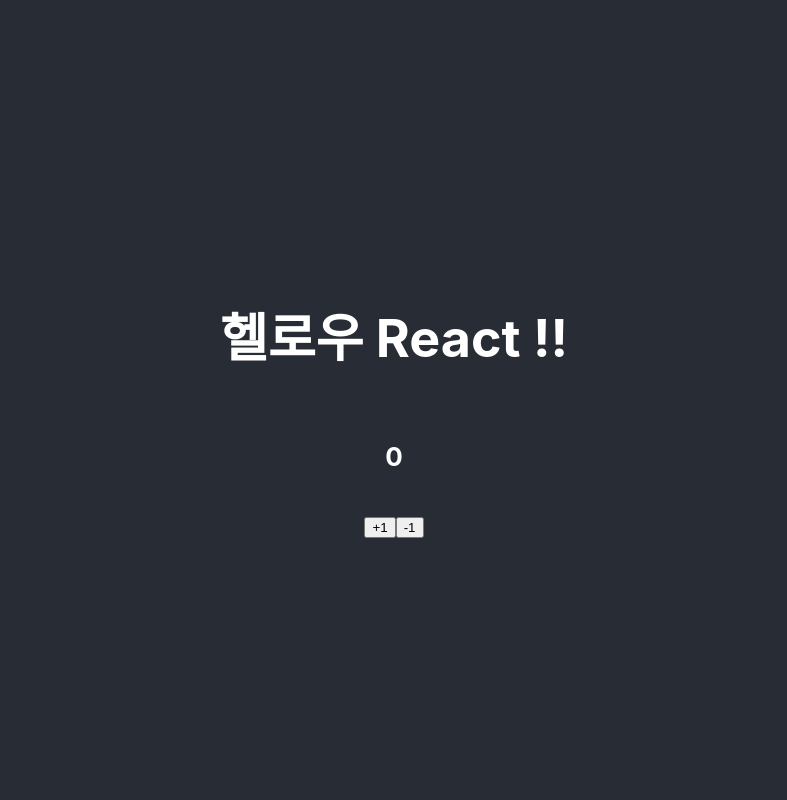
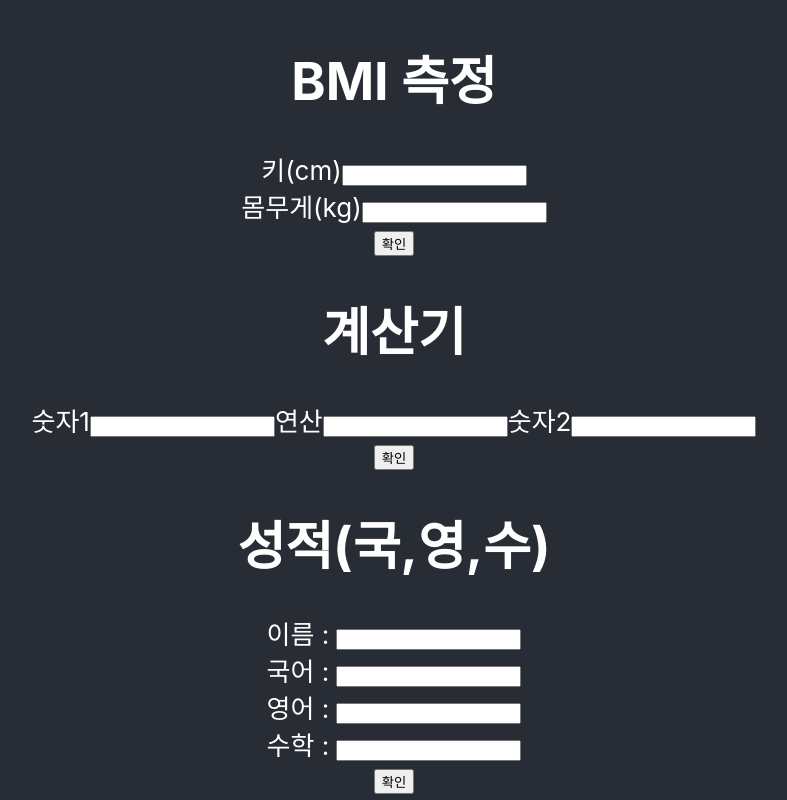
Before and after one commit to kangmin5/bitcamp_react_naverShop, a React (Create React App) app: page / in a window 1280 px wide. Shown: the whole page, without its empty margins (246-1033 px from the left). Built offline with nearby package versions, Linux system fonts and the light colour scheme.

Commit message:
2022-02-14 23:00 Second commit

```diff
--- a/src/App.css
+++ b/src/App.css
@@ -36,3 +36,5 @@
     transform: rotate(360deg);
   }
 }
+
+/* 여기부터 */
--- a/src/App.js
+++ b/src/App.js
@@ -1,14 +1,16 @@
 import './App.css';
-import Counter from './Counter'
 import React from 'react';
-import Hello from './hello/Hello'
+import Bmi from './auth/Bmi';
+import Calc from './auth/Calc';
+import Grade from './auth/Grade';
 
 function App() {
   return (
     <div className="App">
       <header className="App-header">
-        <Hello />
-        <Counter />
+        <Bmi />
+        <Calc />
+        <Grade />
       </header>
     </div>
   );
--- /dev/null
+++ b/src/auth/Bmi.jsx
@@ -0,0 +1,21 @@
+import React from 'react'
+
+const Bmi = () => {
+  return (
+    <div>
+      <h1>BMI 측정</h1>
+      <div>
+        <form action="">
+          <label htmlFor="">키(cm)</label>
+          <input  /><br/>
+          <label htmlFor="">몸무게(kg)</label>
+          <input  /><br/>
+          <button>확인</button>
+
+        </form>
+      </div>
+    </div>
+  )
+}
+
+export default Bmi
--- /dev/null
+++ b/src/auth/Calc.jsx
@@ -0,0 +1,22 @@
+import React from 'react'
+
+const Calc = () => {
+  return (
+    <div>
+      <h1>계산기</h1>
+      <div>
+        <form action="">
+          <label for="">숫자1</label>
+          <input  />
+          <label for="">연산</label>
+          <input  />
+          <label for="">숫자2</label>
+          <input  /><br/>
+          <button>확인</button>
+        </form>
+      </div>
+    </div>
+  )
+}
+
+export default Calc
--- /dev/null
+++ b/src/auth/Grade.jsx
@@ -0,0 +1,27 @@
+import React from 'react'
+
+const Grade = () => {
+  return (
+    <div>
+      <h1>성적(국,영,수)</h1>
+
+      <div>
+        <form action="">
+          <label htmlFor="">이름 : </label>
+          <input  /><br/>
+          <label htmlFor="">국어 : </label>
+          <input  /><br/>
+          <label htmlFor="">영어 : </label>
+          <input  /><br/>
+          <label htmlFor="">수학 : </label>
+          <input  /><br/>
+
+          <button>확인</button>
+
+        </form>
+      </div>
+    </div>
+  )
+}
+
+export default Grade
```
Also changed, not shown: src/Login.jsx (added, +32 -0 lines).
